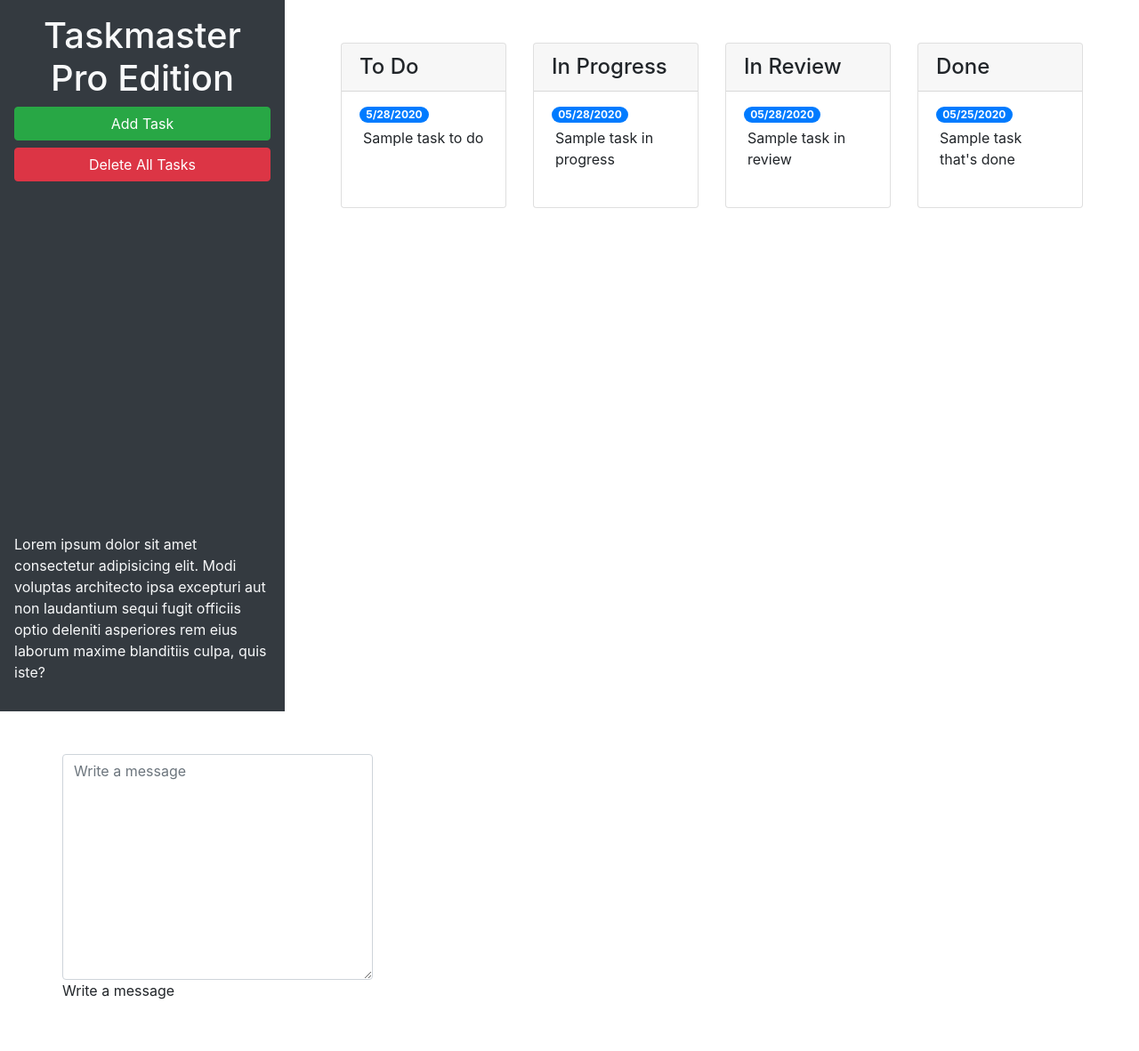
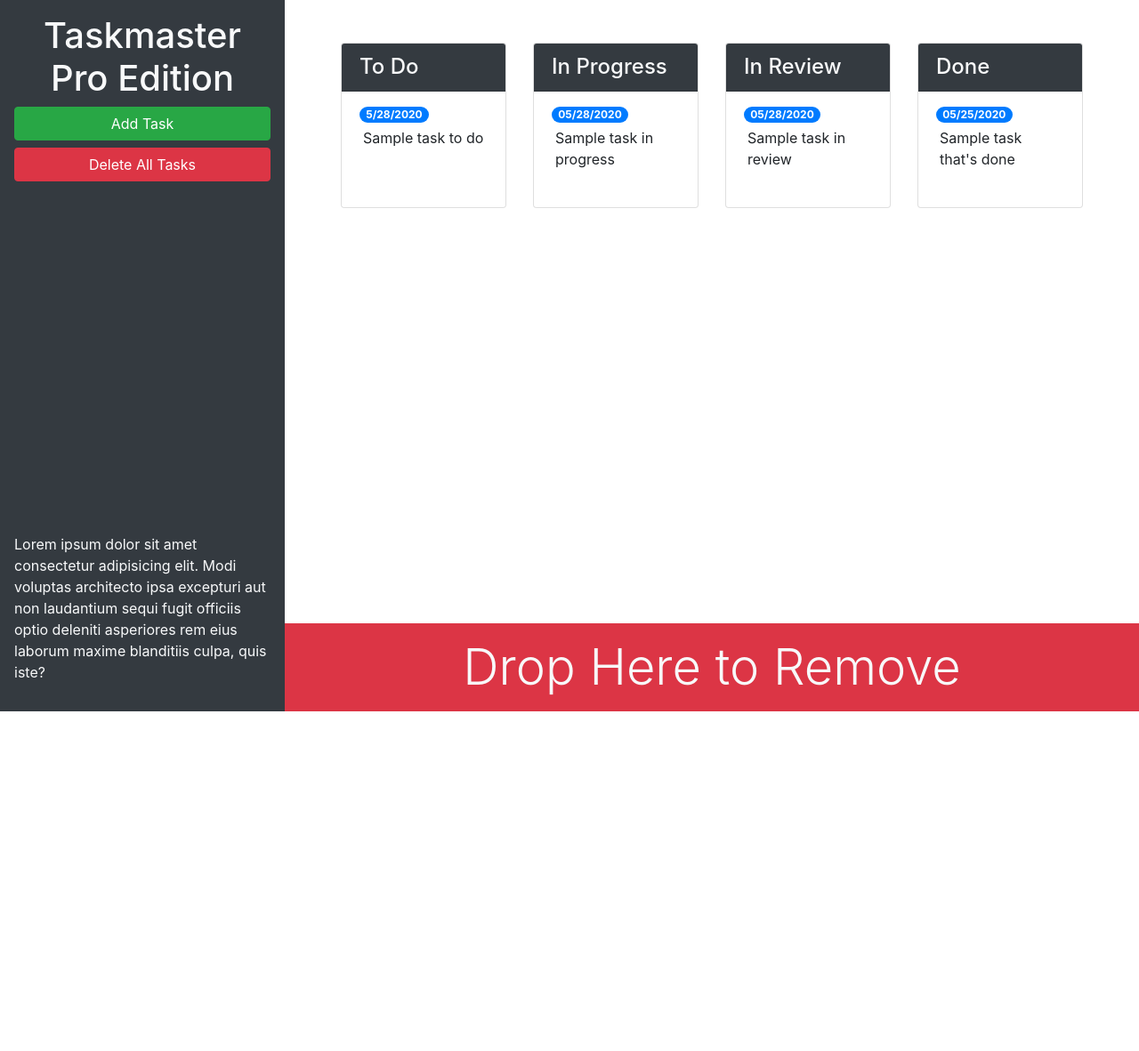
Before and after one commit to Abarragan89/taskmaster-pro, a plain HTML site: page index.html in a window 1280 px wide. Shown: the whole page at 89% size. After the commit the page ends 800 px from the top, so only its background shows below. Drawn offline with nearby package versions, Linux system fonts and the light colour scheme.

Commit message:
added bootstrap styles to card lists and added delete button

```diff
--- a/index.html
+++ b/index.html
@@ -13,22 +13,23 @@
 <body>
 
   <div class="row min-vh-100 no-gutters">
-    <header class="col-12 col-lg-3 bg-dark text-light d-flex flex-column p-4 p-lg-3">
+    <header class="col-12 col-lg-3 bg-dark text-light d-flex flex-column p-4 p-lg-3 sticky-top">
       <h1 class="text-center">Taskmaster Pro Edition</h1>
       <button id="create-task" class="btn btn-block btn-success" data-toggle="modal" data-target="#task-form-modal">Add
         Task</button>
       <button id="remove-tasks" class="btn btn-block btn-danger">Delete All Tasks</button>
-      <p class="mt-auto">Lorem ipsum dolor sit amet consectetur adipisicing elit. Modi voluptas architecto ipsa
+      <p class="mt-auto d-none d-lg-block">Lorem ipsum dolor sit amet consectetur adipisicing elit. Modi voluptas
+        architecto ipsa
         excepturi aut non
         laudantium sequi fugit officiis optio deleniti asperiores rem eius laborum maxime blanditiis culpa, quis iste?
       </p>
     </header>
-    <main class="col-12 col-lg-9">
+    <main class="col-12 col-lg-9 d-flex flex-column">
       <div class="m-5 row justify-content-around">
         <!-- todo start -->
         <div class="col-12 col-md-6 col-xl-3 mb-3">
           <div class="card">
-            <h4 class="card-header">To Do</h4>
+            <h4 class="card-header bg-dark text-light">To Do</h4>
             <ul id="list-toDo" class="list-group list-group-flush">
               <li class="list-group-item">
                 <span class="badge badge-primary badge-pill">5/28/2020</span>
@@ -41,7 +42,7 @@
         <!-- in progress start -->
         <div class="col-12 col-md-6 col-xl-3 mb-3">
           <div class="card">
-            <h4 class="card-header">In Progress</h4>
+            <h4 class="card-header bg-dark text-light">In Progress</h4>
             <ul id="list-inProgress" class="list-group list-group-flush">
               <li class="list-group-item">
                 <span class="badge badge-primary badge-pill">05/28/2020</span>
@@ -54,7 +55,7 @@
         <!-- in review start -->
         <div class="col-12 col-md-6 col-xl-3 mb-3">
           <div class="card">
-            <h4 class="card-header">In Review</h4>
+            <h4 class="card-header bg-dark text-light">In Review</h4>
             <ul id="list-inReview" class="list-group list-group-flush">
               <li class="list-group-item">
                 <span class="badge badge-primary badge-pill">05/28/2020</span>
@@ -67,7 +68,7 @@
         <!-- done start -->
         <div class="col-12 col-md-6 col-xl-3 mb-3">
           <div class="card">
-            <h4 class="card-header">Done</h4>
+            <h4 class="card-header bg-dark text-light">Done</h4>
             <ul id="list-done" class="list-group list-group-flush">
               <li class="list-group-item">
                 <span class="badge badge-primary badge-pill">05/25/2020</span>
@@ -76,10 +77,16 @@
             </ul>
           </div>
         </div>
-        <!-- done end -->
+      </div>
+      <!-- done end -->
+      <div id="trash" class="mt-auto">
+        <div class="w-100 bg-danger p-3 text-center text-light display-4">
+          Drop Here to Remove
+        </div>
       </div>
     </main>
   </div>
+
 
   <!-- Modal -->
   <div class="modal fade" id="task-form-modal" tabindex="-1" role="dialog" aria-labelledby="task-form-modal"
@@ -111,19 +118,6 @@
       </div>
     </div>
   </div>
-
-
-  <div class="container">
-    <div class="row">
-      <form action="">
-        <div class="form-floating my-5">
-          <textarea name="query" id="query" class="form-control" cols="30" rows="10" placeholder="Write a message"></textarea>
-          <label for="query">Write a message</label>
-        </div>
-      </form>
-    </div>
-  </div>
-
   <script src="https://cdnjs.cloudflare.com/ajax/libs/jquery/3.4.1/jquery.min.js"></script>
   <script src="https://cdnjs.cloudflare.com/ajax/libs/popper.js/1.15.0/umd/popper.min.js"></script>
   <script src="https://cdnjs.cloudflare.com/ajax/libs/twitter-bootstrap/4.3.1/js/bootstrap.min.js"></script>
```
